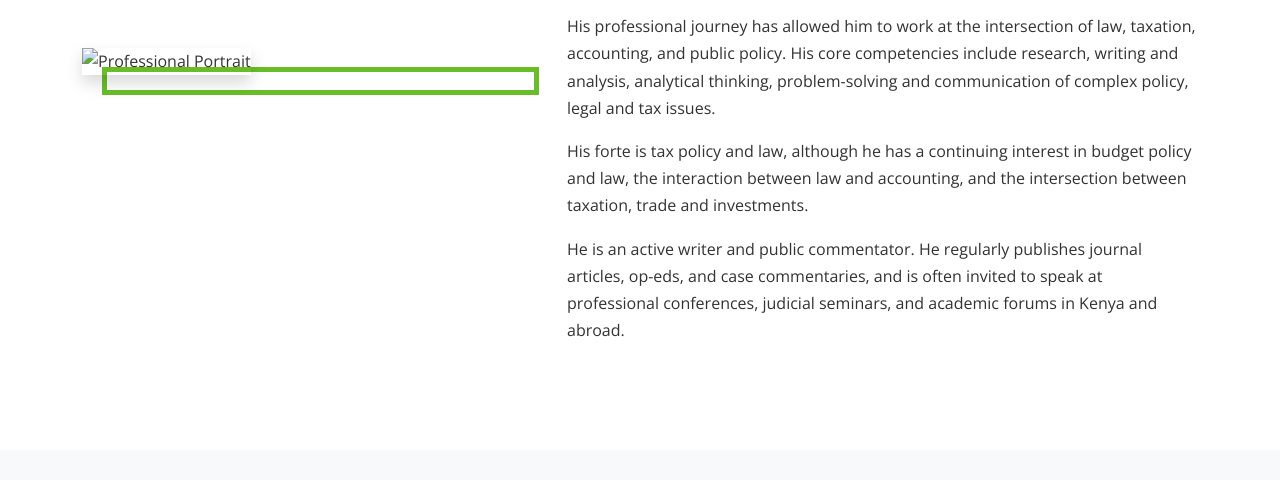
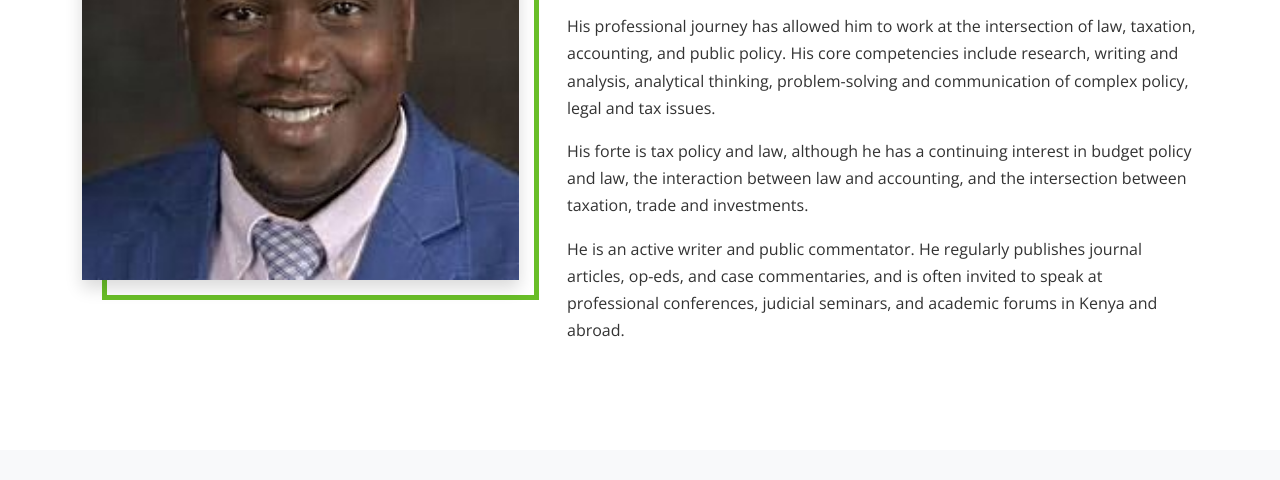
Before and after one commit to Flora72/kenyataxlaw, a plain HTML site: page index.html in a window 1280 px wide. Shown: the part 838-1318 px from the top of the page. Drawn offline with nearby package versions, Linux system fonts and the light colour scheme; the site is published under a folder, as on GitHub Pages, so addresses that start at the root find nothing.

Commit message:
image path

```diff
--- a/index.html
+++ b/index.html
@@ -15,7 +15,7 @@
     <link href="https://cdn.jsdelivr.net/npm/bootstrap@5.3.0/dist/css/bootstrap.min.css" rel="stylesheet">
     <link rel="stylesheet" href="https://cdn.jsdelivr.net/npm/bootstrap-icons@1.10.5/font/bootstrap-icons.css">
     <link href="https://fonts.googleapis.com/css2?family=Merriweather:ital,wght@0,300;0,400;0,700;1,400&family=Open+Sans:wght@400;600;700&display=swap" rel="stylesheet">
-    <link rel="icon" href="/justice-149209_1920.png" type="image/x-icon">
+    <link rel="icon" href="justice-149209_1920.png" type="image/x-icon">
 
     <style>
         :root {
@@ -357,7 +357,7 @@
             <div class="row gx-5 align-items-center">
                 <div class="col-lg-5 mb-5 mb-lg-0">
                     <div class="profile-img-container">
-                        <img src="/Bosire_Nyamori.jpg" alt="Professional Portrait" class="img-fluid shadow w-100">
+                        <img src="Bosire_Nyamori.jpg" alt="Professional Portrait" class="img-fluid shadow w-100">
                     </div>
                 </div>
                 <div class="col-lg-7">
```
